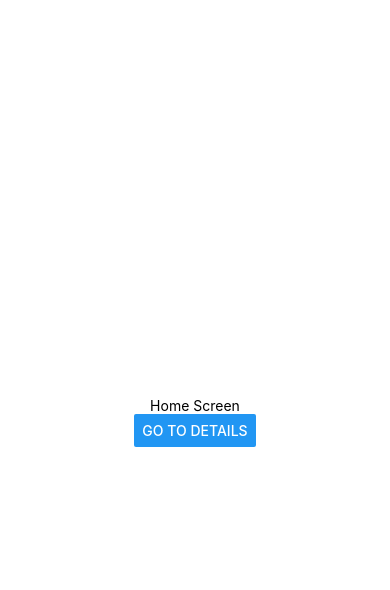
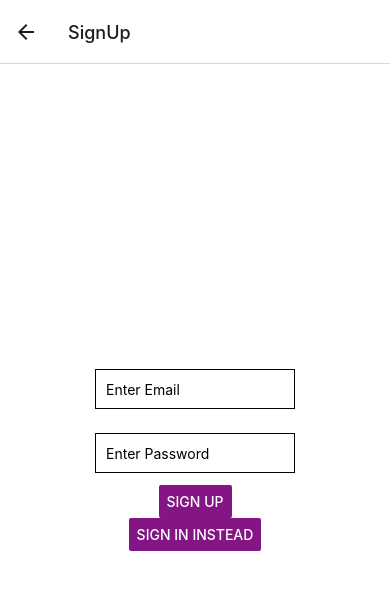
Before and after one commit to sanderw3/TestProject, a React Native app: screen /SignUp in a window 390 px wide. Shown: the top 590 px of the page. Built offline with nearby package versions, Linux system fonts and the light colour scheme; no server answers.

Commit message:
login and registration workds

```diff
--- a/App.tsx
+++ b/App.tsx
@@ -1,29 +1,55 @@
-import React from 'react';
-import { StatusBar } from 'expo-status-bar';
+import React, { useEffect} from 'react';
 import { StyleSheet, Text, View } from 'react-native';
-import { Button } from 'react-native';
+import * as SecureStore from 'expo-secure-store'; // for local storage
 import { NavigationContainer } from '@react-navigation/native';
 import { createNativeStackNavigator } from '@react-navigation/native-stack';
-import * as SecureStore from 'expo-secure-store'; // for local storage
+import { createBottomTabNavigator } from '@react-navigation/bottom-tabs';
+import AddScreen from './Screens/AddScreen';
+import RemoveScreen from './Screens/RemoveScreen';
+import { auth } from './Database/Firebase';
+import SignUpScreen from './Screens/SignUpScreen';
+import SignInScreen from './Screens/SignInScreen';
 
 
-export default function App( {navigation} ) {
-  return (
-    <View style={{ flex: 1, alignItems: 'center', justifyContent: 'center' }}>
-      <Text>Home Screen</Text>
-      <Button
-        title="Go to Details"
-        onPress={() => navigation.navigate('./Screens/AddScreen')}
-      />
-    </View>
+const tab = createBottomTabNavigator();
+const Stack = createNativeStackNavigator();
+
+
+
+function Tabs(){
+  return(
+    <tab.Navigator initialRouteName='Add'>
+      <tab.Screen name="Add" component={AddScreen} />
+      <tab.Screen name="Remove" component={RemoveScreen} />
+    </tab.Navigator>
   );
 }
 
-const styles = StyleSheet.create({
-  container: {
-    flex: 1,
-    backgroundColor: '#fff',
-    alignItems: 'center',
-    justifyContent: 'center',
-  },
-});
+
+function AuthStack() {
+  return (
+    <Stack.Navigator initialRouteName='SignIn'>
+      <Stack.Screen name="SignIn" component={SignInScreen} />
+      <Stack.Screen name="SignUp" component={SignUpScreen} />
+    </Stack.Navigator>
+  );
+}
+
+
+export default function App() {
+  const [loggedIn, setLoggedIn] = React.useState(auth.currentUser);
+
+  useEffect(() => {
+    const subscriber = auth.onAuthStateChanged((user) => {
+      setLoggedIn(user);
+    });
+    return subscriber;
+  }, []);
+
+
+  return (
+    <NavigationContainer>
+      {loggedIn ? <Tabs/> : <AuthStack/>}
+    </NavigationContainer>
+  );
+}
--- a/Database/Firebase.tsx
+++ b/Database/Firebase.tsx
@@ -1,8 +1,9 @@
 // Import the functions you need from the SDKs you need
 import { initializeApp } from "firebase/app";
 import { getAnalytics } from "firebase/analytics";
-import { getAuth } from "firebase/auth";
-import { getDatabase, ref, set } from "firebase/database";
+import { initializeAuth, getAuth } from "firebase/auth";
+import { getDatabase, ref, set, remove } from "firebase/database";
+// import ReactNativeAsyncStorage from '@react-native-async-storage/async-storage';
 
 
 // TODO: Add SDKs for Firebase products that you want to use
@@ -13,6 +14,7 @@ import { getDatabase, ref, set } from "firebase/database";
 const firebaseConfig = {
   apiKey: "AIzaSyDQzUW-1hs1g0KAS3zIx8muKoZ1wgoCj-k",
   authDomain: "testproject-3d570.firebaseapp.com",
+  databaseURL: "https://testproject-3d570-default-rtdb.europe-west1.firebasedatabase.app",
   projectId: "testproject-3d570",
   storageBucket: "testproject-3d570.appspot.com",
   messagingSenderId: "880541326271",
@@ -23,16 +25,38 @@ const firebaseConfig = {
 // Initialize Firebase
 const app = initializeApp(firebaseConfig);
 const analytics = getAnalytics(app);
+// const auth = initializeAuth(app, {
+//   // to add persistance (for like "remember me")
+//   persistence: getReactNativePersistence(ReactNativeAsyncStorage)
+// });
 const auth = getAuth(app);
 const database = getDatabase(app);
 
-export function writeUserData(userId, name, email, imageUrl) {
+
+function writeUserData(username: string, id: string) {
+
   const db = getDatabase();
-  set(ref(db, 'users/' + userId), {
-    username: name,
-    email: email,
-    profile_picture : imageUrl
+  set(ref(db, 'users/' + id), {
+    username: username
+  }).catch((error) => {
+    console.log(error.message);
   });
 }
 
-export default auth
+
+function readUserData(userId: string) {
+  return ref(getDatabase(), 'users/' + userId);
+}
+
+
+function deleteUserData(userId: string) {
+  if (!userId) {
+    return;
+  }
+  const db = getDatabase();
+  remove(ref(db, 'users/' + userId)).catch((error) => {
+    console.log(error.message);
+  });
+}
+
+export { auth, writeUserData, readUserData, deleteUserData };
--- a/Screens/AddScreen.tsx
+++ b/Screens/AddScreen.tsx
@@ -1,47 +1,38 @@
 import React from 'react';
 import { StyleSheet, Button, Text, View, TextInput} from 'react-native';
-import { writeUserData, deleteUserData, readUserData } from '../Database/Firebase';
-import { User } from '../Model/User';
+import { writeUserData } from '../Database/Firebase';
 import { StatusBar } from 'expo-status-bar';
 
 
-function handleButtonClick(user: User){
-    console.log("Adding user: " + user.name);
-    writeUserData(user);
+function handleButtonClick(username: string, id: string) {
+  writeUserData(username, id);
 }
 
 
 export default function AddScreen() {
-    const [name, setName] = React.useState("");
-    const [email, setEmail] = React.useState("");
-    const [imageUrl, setImageUrl] = React.useState("");
+  const [ID, setID] = React.useState("");
+  const [Username, setUsername] = React.useState("");
 
   return (
     <View style={styles.container}>
-
       <TextInput
-              style={{height: 40, borderColor: 'gray', borderWidth: 1}}
-              placeholder="Enter Name"
-              onChangeText={(text) => setName(text)}
+        style={styles.input}
+        placeholder="Id"
+        value={ID}
+        onChangeText={setID}
       />
       <TextInput
-              style={{height: 40, borderColor: 'gray', borderWidth: 1}}
-              placeholder="Enter Email"
-              onChangeText={(text) => setEmail(text)}
+        style={styles.input}
+        placeholder="Username"
+        value={Username}
+        onChangeText={setUsername}
       />
-            <TextInput
-              style={{height: 40, borderColor: 'gray', borderWidth: 1}}
-              placeholder="Enter Image URL"
-              onChangeText={(text) => setImageUrl(text)}
-            />
-
       <Button
-            onPress={() => handleButtonClick(new User(name, email, imageUrl))}
+        onPress={() => handleButtonClick(Username, ID)}
         title="Add User"
         color="#841584"
         accessibilityLabel="Learn more about this purple button"
       />
-          <Text>Open up App.js to start working on your app!</Text>
       <StatusBar style="auto" />
     </View>
       );
@@ -54,4 +45,11 @@ const styles = StyleSheet.create({
     alignItems: 'center',
     justifyContent: 'center',
   },
+  input: {
+    height: 40,
+    margin: 12,
+    borderWidth: 1,
+    padding: 10,
+    width: 200
+  }
 });
--- a/Screens/RemoveScreen.tsx
+++ b/Screens/RemoveScreen.tsx
@@ -1,19 +1,18 @@
 import React from 'react';
 import { StatusBar } from 'expo-status-bar';
 import { StyleSheet, Button, Text, View, TextInput} from 'react-native';
-import { writeUserData, deleteUserData, readUserData } from '../Database/Firebase';
-import { User } from '../Model/User';
+import { deleteUserData } from '../Database/Firebase';
 
 
-function handleButtonClick(id: number) {
+function handleButtonClick(id: string) {
     console.log("Deleting user: " + id);
     deleteUserData(id);
 }
 
 
 
-export default function App() {
-  const [ID, setID] = React.useState(0);
+export default function RemoveScreen() {
+  const [ID, setID] = React.useState("");
 
   return (
     <View style={styles.container}>
@@ -22,7 +21,7 @@ export default function App() {
         <TextInput
           style={{height: 40, borderColor: 'gray', borderWidth: 1}}
           placeholder="Enter Name"
-          onChangeText={(text) => setID(Number(text))}
+          onChangeText={(text) => setID(text)}
         />
 
       <Button
--- /dev/null
+++ b/Screens/SignInScreen.tsx
@@ -0,0 +1,72 @@
+import React from 'react';
+import SignUpScreen from './SignUpScreen';
+import { StyleSheet, Button, Text, View, TextInput} from 'react-native';
+import { StatusBar } from 'expo-status-bar';
+import { auth } from "../Database/Firebase";
+import { signInWithEmailAndPassword, getAuth } from 'firebase/auth';
+import { useNavigation } from '@react-navigation/native';
+
+
+
+function handleButtonClick(email: string, password: string) {
+  signInWithEmailAndPassword(auth, email, password).then((userCredential) => {
+    const user = userCredential.user;
+    console.log(user);
+  }).catch((error) => {
+    console.log(error.code, error.message);
+  })
+}
+
+
+
+export default function SignInScreen({ navigation }) {
+    const [email, setEmail] = React.useState("");
+    const [password, setPassword] = React.useState("");
+
+    return (
+        <View style={styles.container}>
+
+
+            <TextInput
+              style={styles.input}
+              placeholder="Enter Email"
+              value={email}
+              onChangeText={setEmail}
+            />
+            <TextInput
+              style={styles.input}
+              placeholder="Enter Password"
+              value={password}
+              onChangeText={setPassword}
+            />
+
+          <Button
+            onPress={() => handleButtonClick(email, password)}
+            title="Sign in"
+            color="#841584"
+          />
+          <Button
+            onPress={() => navigation.navigate("SignUp")}
+            title="Sign up instead"
+            color="#841584"
+          />
+          <StatusBar style="auto" />
+        </View>
+      );
+}
+
+const styles = StyleSheet.create({
+    container: {
+      flex: 1,
+      backgroundColor: '#fff',
+      alignItems: 'center',
+      justifyContent: 'center',
+    },
+    input: {
+      height: 40,
+      margin: 12,
+      borderWidth: 1,
+      padding: 10,
+      width: 200
+    }
+  });
--- /dev/null
+++ b/Screens/SignUpScreen.tsx
@@ -0,0 +1,73 @@
+import React from 'react';
+import { StyleSheet, Button, Text, View, TextInput} from 'react-native';
+import { StatusBar } from 'expo-status-bar';
+import { auth } from "../Database/Firebase";
+import { createUserWithEmailAndPassword, getAuth } from 'firebase/auth';
+import SignInScreen from './SignInScreen';
+
+
+
+function handleButtonClick(email: string, password: string) {
+  createUserWithEmailAndPassword(auth, email, password).then((userCredential) => {
+    const user = userCredential.user;
+    console.log(user);
+  }).catch((error) => {
+    const errorCode = error.code;
+    const errorMessage = error.message;
+    console.log(errorCode, errorMessage);
+  })
+
+}
+
+
+
+
+export default function SignUpScreen({ navigation }) {
+    const [email, setEmail] = React.useState("");
+    const [password, setPassword] = React.useState("");
+
+    return (
+        <View style={styles.container}>
+
+
+            <TextInput
+              style={styles.input}
+              placeholder="Enter Email"
+              onChangeText={(text) => setEmail(text)}
+            />
+            <TextInput
+              style={styles.input}
+              placeholder="Enter Password"
+              onChangeText={(text) => setPassword(text)}
+            />
+
+          <Button
+            onPress={() => handleButtonClick(email, password)}
+            title="Sign up"
+            color="#841584"
+          />
+          <Button
+            onPress={() => navigation.navigate("SignIn")}
+            title="Sign in instead"
+            color="#841584"
+          />
+          <StatusBar style="auto" />
+        </View>
+      );
+}
+
+const styles = StyleSheet.create({
+    container: {
+      flex: 1,
+      backgroundColor: '#fff',
+      alignItems: 'center',
+      justifyContent: 'center',
+    },
+    input: {
+      height: 40,
+      margin: 12,
+      borderWidth: 1,
+      padding: 10,
+      width: 200
+    }
+  });
--- a/tsconfig.json
+++ b/tsconfig.json
@@ -1,4 +1,8 @@
 {
-  "compilerOptions": {},
+  "compilerOptions": {
+    "paths": {
+      "@firebase/auth": ["./node_modules/@firebase/auth/dist/index.rn.d.ts"]
+    }
+  },
   "extends": "expo/tsconfig.base"
 }
```
Also changed, not shown: Model/User.tsx (+3 -4 lines), package.json (+7 -5 lines), 1 other file (tests, documents, lock files or other folders). Lines whose indentation alone changed are shown as unchanged.
